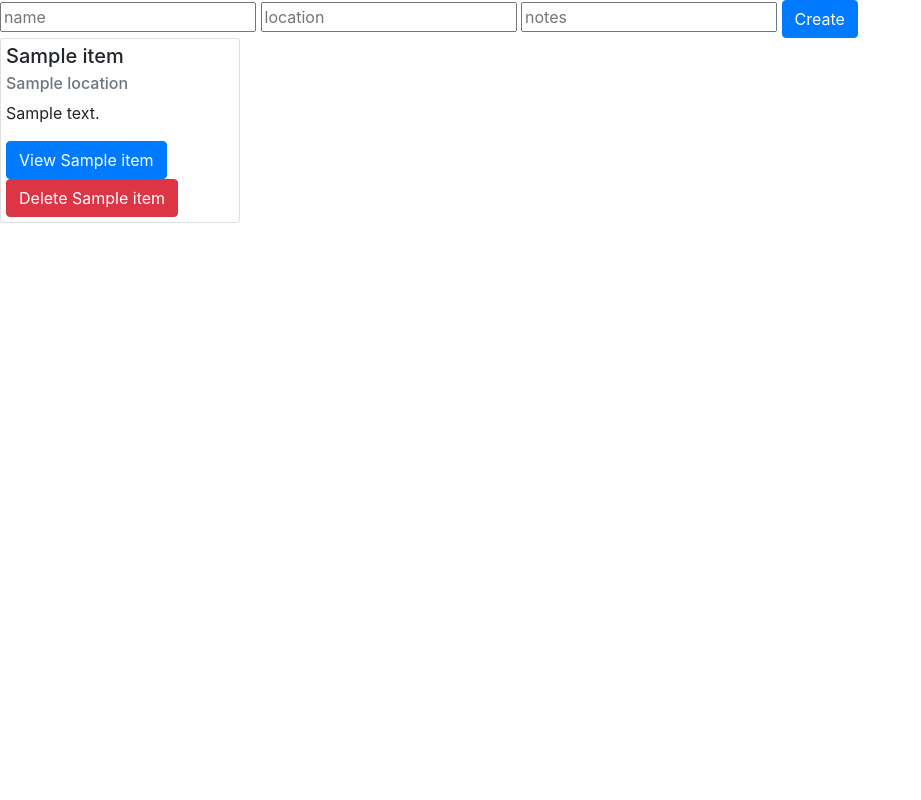
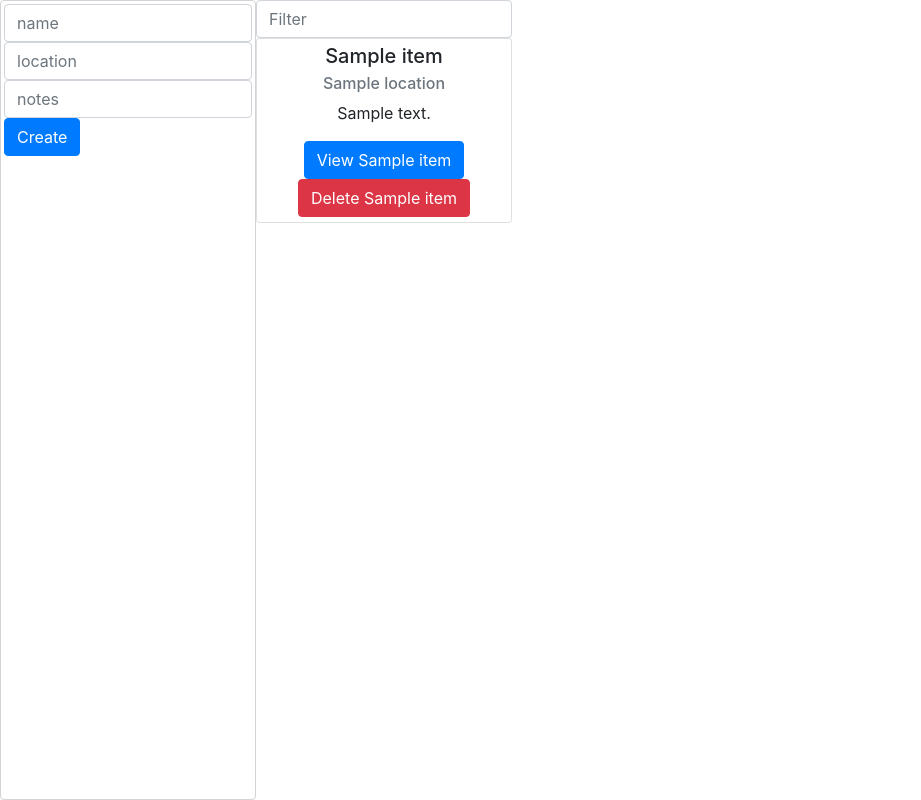
Before and after one commit to TheStute/inventory-system, a Flask app: page / in a window 1280 px wide. Shown: the whole page, without its empty margins (0-921 px from the left). Run offline with Flask 2, Linux system fonts and the light colour scheme; a database or web service that is not in the repository returns one stand-in record (values such as "Sample title"); parts of the project's set-up code (start-up, migrations or seed data) failed here and were passed over; some libraries are stand-ins or nearby versions.

Commit message:
Added filtering etc.

```diff
--- a/templates/index.html
+++ b/templates/index.html
@@ -4,8 +4,18 @@
         <title>Stute Inventory Fun Times</title>
         <link rel="stylesheet" href="https://stackpath.bootstrapcdn.com/bootstrap/4.1.3/css/bootstrap.min.css" integrity="sha384-MCw98/SFnGE8fJT3GXwEOngsV7Zt27NXFoaoApmYm81iuXoPkFOJwJ8ERdknLPMO" crossorigin="anonymous">
         <link rel="shortcut icon" href="{{ url_for('static', filename='favicon.ico') }}">
+        <link rel="stylesheet" href="{{ url_for('static', filename='style.css') }}">
     </head>
     <body>
+        <meta name="viewport" content="width=device-width, initial-scale=1.0">
+        <div id="new-item">
+            <form method="POST" action="/">
+                <input class="form-control" type="text" name="name" placeholder="name">
+                <input class="form-control" type="text" name="location" placeholder="location">
+                <input class="form-control" type="text" name="notes" placeholder="notes">
+                <button type="submit" class="btn btn-primary">Create</button>
+            </form>
+        </div>
         {% if state=="new" %}
         <div class="alert alert-success" role="alert" >
             Successfully created {{itemId}}
@@ -15,15 +25,10 @@
             Successfully deleted {{itemId}}
         </div>
         {% endif %}
-        <form method="POST" action="/">
-            <input type="text" name="name" placeholder="name">
-            <input type="text" name="location" placeholder="location">
-            <input type="text" name="notes" placeholder="notes">
-            <button type="submit" class="btn btn-primary">Create</button>
-        </form>
-        <div>
+        <input type="text" class="filter form-control" placeholder="Filter">
+        <div class="searchable">
             {% for thing in things %}
-            <div class="card" style="width: 15rem; padding: 5px; display: inline-block;">
+            <div class="card searchitem">
                 <h5 class="card-title">{{thing.name}}</h5>
                 <h6 class="card-subtitle mb-2 text-muted">{{thing.location}}</h6>
                 <p class="card-text">{{thing.notes}}</p>
@@ -35,5 +40,22 @@
             </div>
             {% endfor %}
         </div>
+        <script
+			      src="https://code.jquery.com/jquery-3.3.1.min.js"
+			      integrity="sha256-FgpCb/KJQlLNfOu91ta32o/NMZxltwRo8QtmkMRdAu8="
+			      crossorigin="anonymous"></script>
+        <script type="text/javascript">
+         console.log("Hello");
+         $('input.filter').on('keyup', function () {
+             // Construct array of search text
+             var searchtext = $(this).val().replace(/^\s*|\s*$/g,'').split(/\s*,\s*/),
+                 // Construct new RegExp object
+                 rex = new RegExp(searchtext.join('|'),'i');
+             $('.searchable .searchitem').hide();
+             $('.searchable .searchitem').filter(function () {
+                 return rex.test($(this).text());
+             }).show();
+         });
+        </script>
     </body>
 </html>
--- a/templates/item.html
+++ b/templates/item.html
@@ -17,9 +17,9 @@
         {% endif %}
         <form method="POST" action="/{{thing._id}}">
             <input type="hidden" name="_method" value="PATCH" >
-            <input type="text" name="name" value="{{thing.name}}" placeholder="name">
-            <input type="text" name="location" value="{{thing.location}}" placeholder="location" >
-            <input type="text" name="notes" value="{{thing.notes}}" placeholder="notes" >
+            <input class="form-control" type="text" name="name" value="{{thing.name}}" placeholder="name">
+            <input class="form-control" type="text" name="location" value="{{thing.location}}" placeholder="location" >
+            <input class="form-control" type="text" name="notes" value="{{thing.notes}}" placeholder="notes" >
             <button type="submit" class="btn btn-primary">Update</button>
         </form>
         <form method="POST" action="/{{thing._id}}">
```
